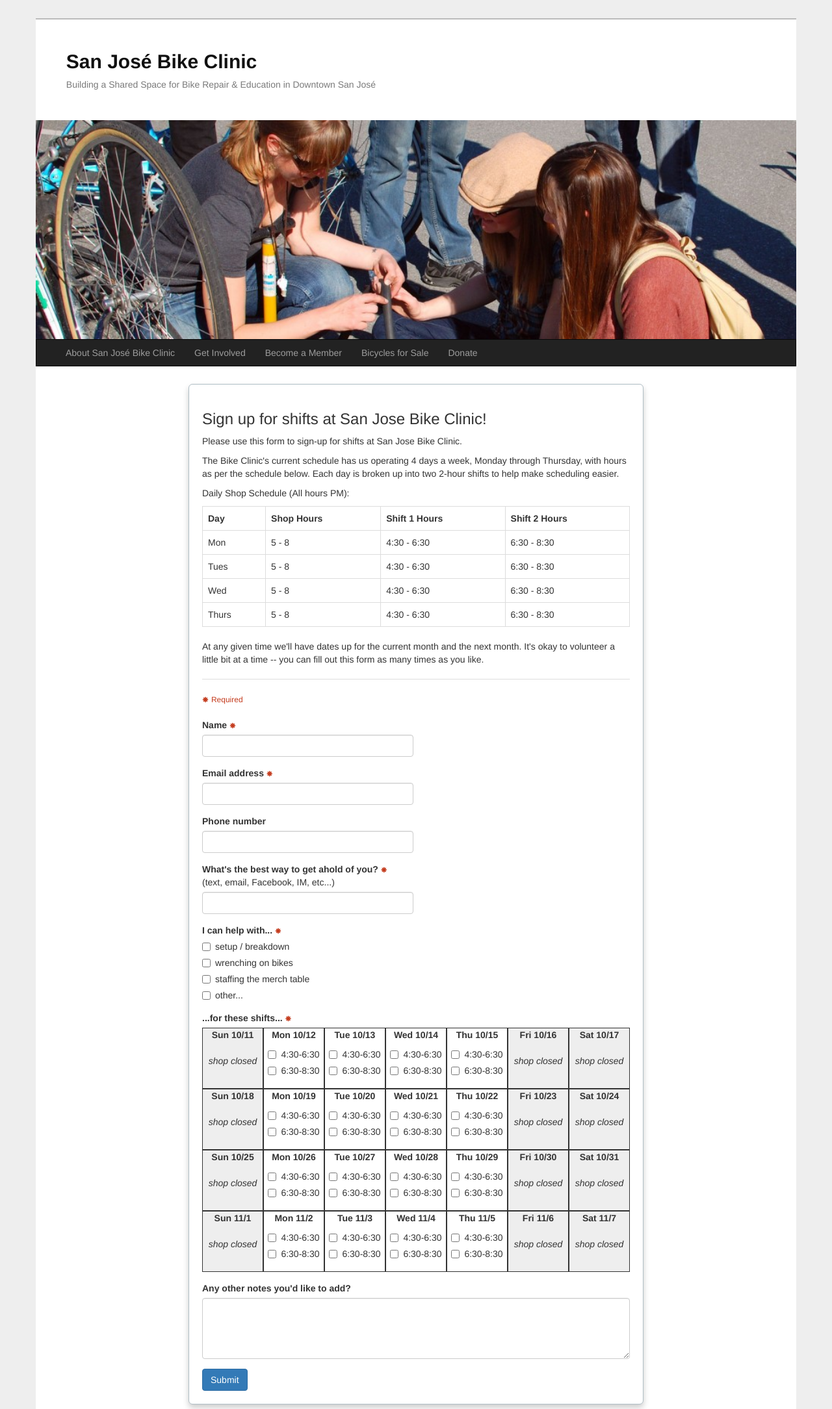
After one commit to sdakin/sjbc, a Django app: page /shiftSignup/ in a window 1280 px wide. The commit adds this page. Shown: the whole page at 65% size. Run offline with Django 3.2, Linux system fonts and the light colour scheme; some libraries are stand-ins or nearby versions.

Commit message:
updated layout, added links for about and shift sign up pages

```diff
--- a/site-files/api/templates/pageHeading.html
+++ b/site-files/api/templates/pageHeading.html
@@ -8,8 +8,8 @@
         <div class="container">
             <div class="navbar-collapse collapse">
                 <ul id="site-nav-items" class="nav navbar-nav">
-                    <li><a href="#about">About San José Bike Clinic</a></li>
-                    <li><a href="#help">Get Involved</a></li>
+                    <li><a href="/about">About San José Bike Clinic</a></li>
+                    <li><a href="/shiftSignup">Get Involved</a></li>
                     <li><a href="#join">Become a Member</a></li>
                     <li><a href="#shop">Bicycles for Sale</a></li>
                     <li><a href="#support">Donate</a></li>
--- /dev/null
+++ b/site-files/api/templates/shiftSignup.html
@@ -0,0 +1,132 @@
+<!DOCTYPE html>
+<html lang="en">
+{% include "head.html" %}
+<body>
+{% include "pageHeading.html" %}
+    <div class="container pageContent">
+    <div class="signup-form">
+        <h3>Sign up for shifts at San Jose Bike Clinic!</h3>
+        <p>Please use this form to sign-up for shifts at San Jose Bike Clinic.</p>
+        <p>The Bike Clinic's current schedule has us operating 4 days a week, Monday through Thursday, with hours as per the schedule below. Each day is broken up into two 2-hour shifts to help make scheduling easier.</p>
+        <p>Daily Shop Schedule (All hours PM):</p>
+        <table id="shop-schedule" class="table table-bordered">
+            <tr>
+                <th>Day</th>
+                <th>Shop Hours</th>
+                <th>Shift 1 Hours</th>
+                <th>Shift 2 Hours</th>
+            </tr>
+            <tr>
+                <td>Mon</td>
+                <td>5 - 8</td>
+                <td>4:30 - 6:30</td>
+                <td>6:30 - 8:30</td>
+            </tr>
+            <tr>
+                <td>Tues</td>
+                <td>5 - 8</td>
+                <td>4:30 - 6:30</td>
+                <td>6:30 - 8:30</td>
+            </tr>
+            <tr>
+                <td>Wed</td>
+                <td>5 - 8</td>
+                <td>4:30 - 6:30</td>
+                <td>6:30 - 8:30</td>
+            </tr>
+            <tr>
+                <td>Thurs</td>
+                <td>5 - 8</td>
+                <td>4:30 - 6:30</td>
+                <td>6:30 - 8:30</td>
+            </tr>
+        </table>
+        <p>At any given time we'll have dates up for the current month and the next month. It's okay to volunteer a little bit at a time -- you can fill out this form as many times as you like.</p>
+        <div class="shiftSignupFormHdr" aria-hidden="true">
+        	<span class="glyphicon glyphicon-asterisk required-asterisk"></span>
+        	<span style="font-size:12px;color: rgb(196,59,29)">Required</span>
+        </div>
+        <form id="shiftSignupForm">
+        	<div id="shiftSignupFormTemplates" style="display:none">
+           		<div class="shiftDay open">
+        			<div class="shiftDayHeading"></div>
+	                <div class="checkbox">
+	                    <label><input type="checkbox" value="">4:30-6:30</label>
+	                </div>
+	                <div class="checkbox">
+	                    <label><input type="checkbox" value="">6:30-8:30</label>
+	                </div>
+        		</div>
+           		<div class="shiftDay closed">
+        			<div class="shiftDayHeading"></div>
+        			<div style="font-style:italic;padding-top:20px;">shop closed</div>
+        		</div>
+			</div>
+            <br/>
+            <div class="form-group">
+                <label for="inputName" class="control-label">Name
+                	<span class="glyphicon glyphicon-asterisk required-asterisk" aria-hidden="true"></span>
+                </label>
+                <input type="text" class="form-control" id="inputName">
+            </div>
+            <div class="form-group">
+                <label for="inputEmail" class="control-label">Email address
+                    <span class="glyphicon glyphicon-asterisk required-asterisk" aria-hidden="true"></span>
+                </label>
+                <input type="email" class="form-control" id="inputEmail">
+            </div>
+            <div class="form-group">
+                <label for="inputPhone" class="control-label">Phone number</label>
+                <input type="text" class="form-control" id="inputPhone">
+            </div>
+            <div class="form-group">
+                <label for="inputContact" class="control-label">What's the best way to get ahold of you?
+                    <span class="glyphicon glyphicon-asterisk required-asterisk" aria-hidden="true"></span>
+                    <br/>
+                    <span style="font-weight:normal">(text, email, Facebook, IM, etc...)</span>
+                </label>
+                <input type="text" class="form-control" id="inputContact">
+            </div>
+            <div class="form-group">
+                <label class="control-label">I can help with...
+                    <span class="glyphicon glyphicon-asterisk required-asterisk" aria-hidden="true"></span>
+                </label>
+                <div class="skills">
+                    <div class="checkbox first-checkbox">
+                        <label>
+                            <input type="checkbox" value="">setup / breakdown</label>
+                    </div>
+                    <div class="checkbox">
+                        <label>
+                            <input type="checkbox" value="">wrenching on bikes</label>
+                    </div>
+                    <div class="checkbox">
+                        <label>
+                            <input type="checkbox" value="">staffing the merch table</label>
+                    </div>
+                    <div class="checkbox">
+                        <label>
+                            <input type="checkbox" value="other">other...</label>
+                        <input type="text" class="form-control other-form-control" id="inputOtherSkill">
+                    </div>
+                </div>
+            </div>
+            <div class="form-group">
+                <label class="control-label">...for these shifts...
+                    <span class="glyphicon glyphicon-asterisk required-asterisk" aria-hidden="true"></span>
+                </label>
+	            <div class="shiftSchedule"></div>
+            </div>
+            <div class="form-group">
+                <label class="control-label">Any other notes you'd like to add?</label>
+                <textarea class="form-control" rows="4"></textarea>
+            </div>
+            <div class="submitArea">
+            	<button type="submit" class="btn btn-primary">Submit</button>
+            </div>
+        </form>
+    </div>
+<script data-main="js/app/shiftSignup" src="xlib/require.js"></script>
+	</div>
+</body>
+</html>
--- a/site-files/api/urls.py
+++ b/site-files/api/urls.py
@@ -15,11 +15,10 @@
 """
 from django.conf.urls import include, url
 from django.contrib import admin
-from api.views import about, hello, current_datetime
+from api.views import about, shiftSignup
 
 urlpatterns = [
     url(r'^admin/', include(admin.site.urls)),
-    url(r'^about/$', about, name='static'),
-    url(r'^hello/$', hello),
-    url(r'^time/$', current_datetime),
+    url(r'^about/$', about),
+    url(r'^shiftSignup/$', shiftSignup),
 ]
--- a/site-files/api/views.py
+++ b/site-files/api/views.py
@@ -12,5 +12,7 @@
     return HttpResponse(html)
 
 def about(request):
-    context = {'app_css': settings.WEB_DIR + "/xlib/tbs/css/bootstrap.min.css"}
-    return render_to_response('about.html', context)
+    return render_to_response('about.html')
+
+def shiftSignup(request):
+    return render_to_response('shiftSignup.html')
--- a/site-files/static/css/app.css
+++ b/site-files/static/css/app.css
@@ -43,7 +43,6 @@
 }
 
 .pageContent {
-	max-width: 1000px;
 	background-color: #fff;
 }
 
```
Also changed, not shown: 2 other files.
